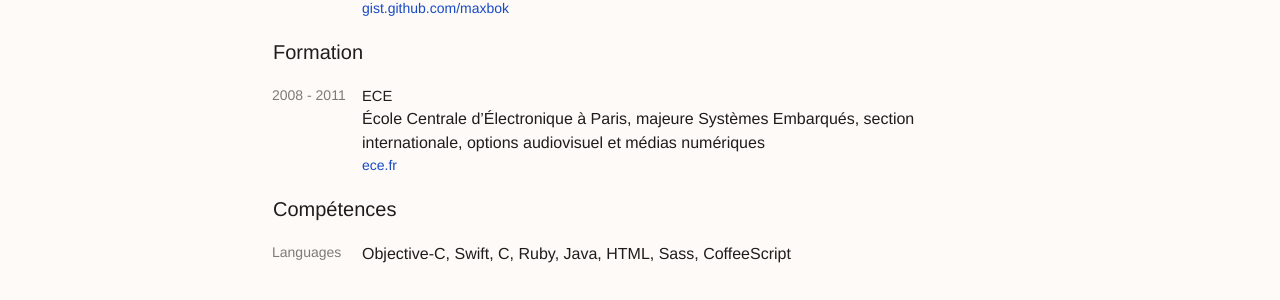
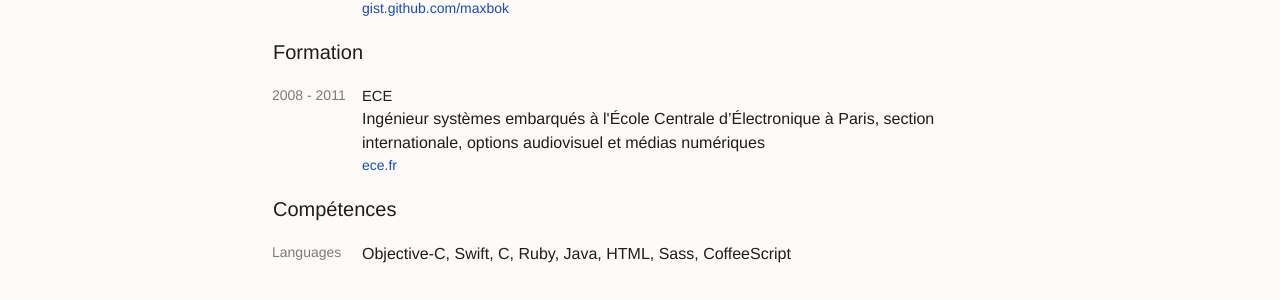
Before and after one commit to maxbok/me, a Jekyll site: the page built from _posts/fr/0000-01-01-fr.html, in a window 1280 px wide. Shown: the part 1278-1578 px from the top of the page. Built offline with Jekyll 4.4.1, drawn with Linux system fonts in a browser that asks for light colours.

Commit message:
Tweak ECE education

```diff
--- a/_posts/fr/2008-09-01-ece.md
+++ b/_posts/fr/2008-09-01-ece.md
@@ -6,4 +6,4 @@ category: education
 link: http://ece.fr
 ---
 
-École Centrale d’Électronique à Paris, majeure Systèmes Embarqués, section internationale, options audiovisuel et médias numériques
+Ingénieur systèmes embarqués à l'École Centrale d’Électronique à Paris, section internationale, options audiovisuel et médias numériques
```
Also changed, not shown: _posts/en/2008-09-01-ece.md (+1 -1 lines).
